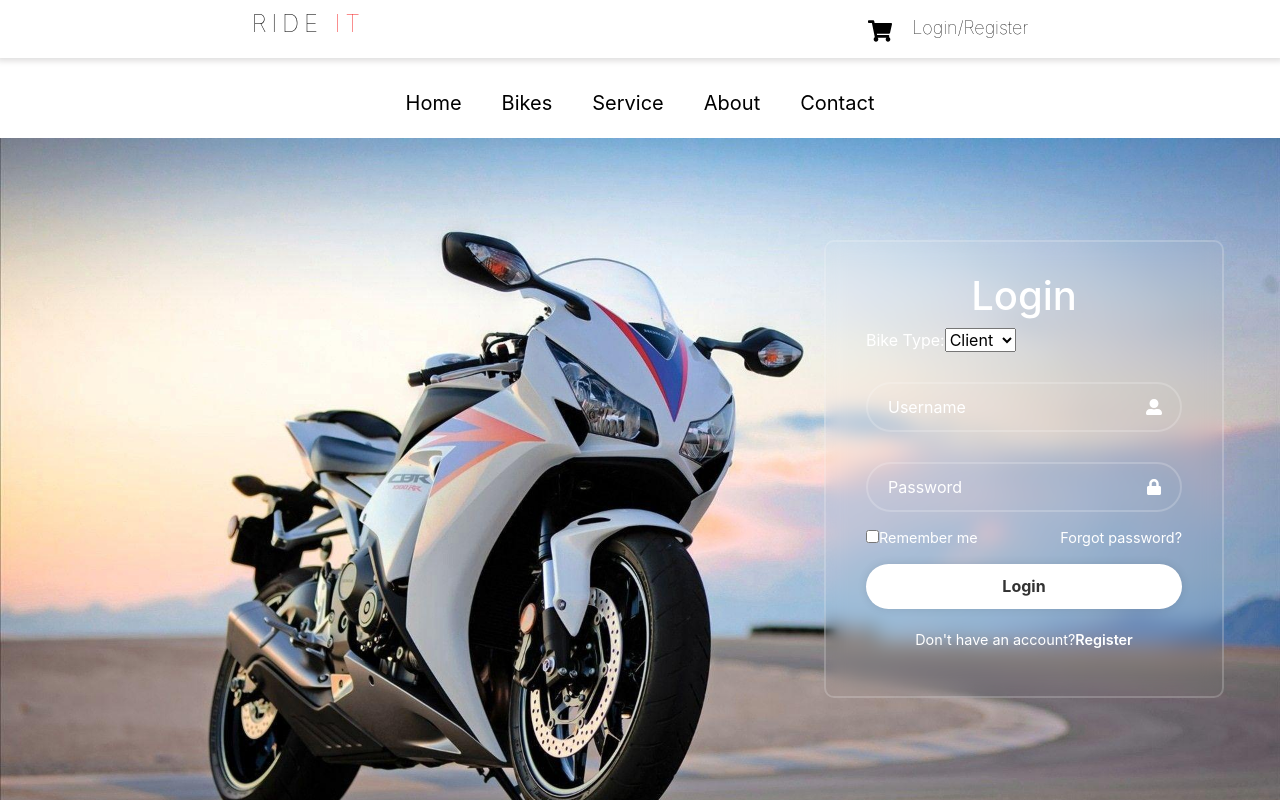
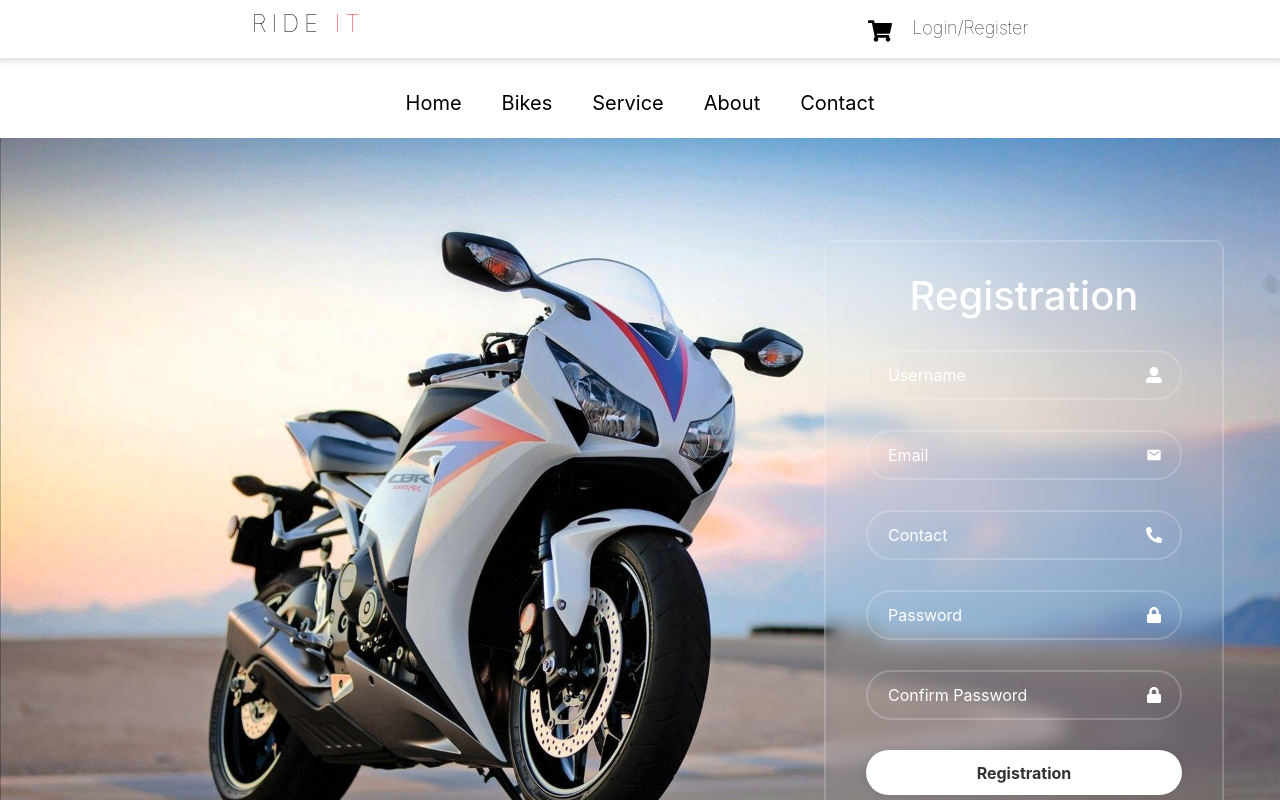
Before and after one commit to Utk1rs8/React_internship, a React (Create React App) app: page /registrationform in a window 1280 px wide. Shown: the top 800 px of the page. Built offline with nearby package versions, Linux system fonts and the light colour scheme.

Commit message:
registration form

```diff
--- a/src/Registrationform.js
+++ b/src/Registrationform.js
@@ -3,37 +3,36 @@ import React from 'react'
 import { FaUserAlt } from "react-icons/fa";
 import { FaLock } from "react-icons/fa";
 import { Link,Outlet } from 'react-router-dom';
-
+import { FaPhoneAlt } from "react-icons/fa";
+import { MdEmail } from "react-icons/md";
 const Registrationform=()=>{
     return(
         <>
    <div id="Loginform">
    <div className='wrapper'>
         <form action="">
-            <h1>Login</h1>
-            <div>
-            <label>Bike Type:</label>
-            <select name="client_admin" id="client_admin">
-                <option value="client">Client</option>
-                <option value="admin">Admin</option>
-            </select>
-            </div>
+            <h1>Registration</h1>
             <div className="input-box">
                 <input type="text" placeholder="Username" required/>
                 <FaUserAlt className='icon'/>
             </div>
             <div className="input-box">
+                <input type="email" placeholder="Email" required/>
+                <MdEmail className='icon'/>
+            </div>
+            <div className='input-box'>
+                <input type='tel' placeholder='Contact' required/>
+                <FaPhoneAlt className='icon'/>
+            </div>
+            <div className="input-box">
                 <input type="password" placeholder="Password" required/>
                 <FaLock className='icon'/>
             </div>
-            <div className="remember-forgot">
-                <label><input type="checkbox" />Remember me</label>
-                <a href="#">Forgot password?</a>
+            <div className="input-box">
+                <input type="password" placeholder="Confirm Password" required/>
+                <FaLock className='icon'/>
             </div>
-            <button type='submit'><Link id='login-button' to="../Adminlogin">Login</Link></button>
-            <div className="register-link">
-                <p>Don't have an account?<Link to="../registrationform">Register</Link></p>
-            </div>
+            <button type='submit'><Link id='login-button' to="">Registration</Link></button>
         </form>
     </div>
 
```
